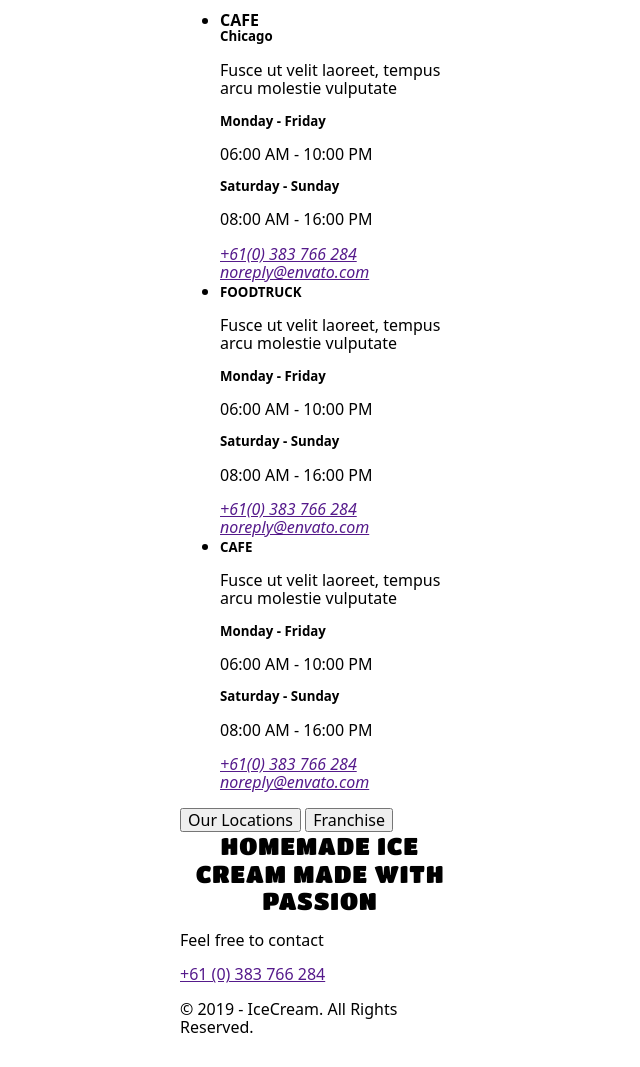
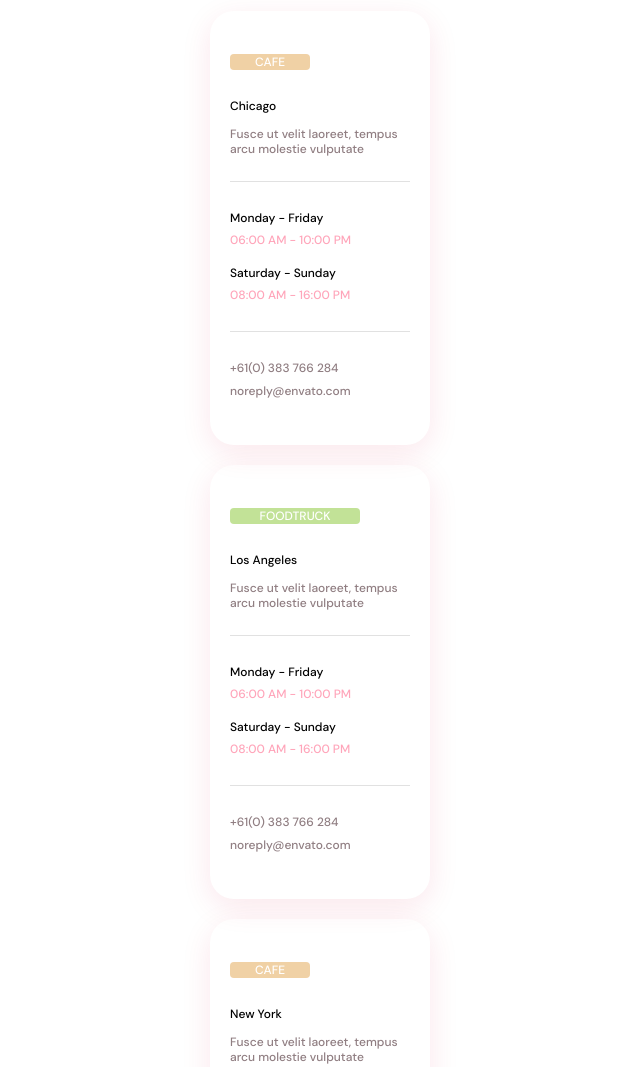
Before and after one commit to ialiev685/page_ice-cream, a plain HTML site: page index.html in a window 1280 px wide. Shown: the part 4780-5847 px from the top of the page, without its empty margins (320-960 px from the left). Drawn offline with nearby package versions, Linux system fonts and the light colour scheme.

Commit message:
завершена section-contacts

```diff
--- a/index.html
+++ b/index.html
@@ -244,70 +244,121 @@
           </div>
         </div>
       </section>
-      <section class="section-working-hours">
+      <section class="section-contacts">
         <div class="container">
-          <ul>
-            <li>
-              <h4>CAFE</h4>
-              <div>
-                <h5>Chicago</h5>
-                <p>Fusce ut velit laoreet, tempus arcu molestie vulputate</p>
+          <ul class="list section-contacts__list">
+            <li class="section-contacts__item">
+              <h4
+                class="section-contacts__establishment section-contacts__establishment--cafe"
+              >
+                CAFE
+              </h4>
+              <div class="section-contacts__place">
+                <h5 class="section-contacts__caption-city">Chicago</h5>
+                <p class="text text-second section-contacts__text">
+                  Fusce ut velit laoreet, tempus arcu molestie vulputate
+                </p>
               </div>
-              <div>
-                <div>
+              <div class="section-contacts__working-hours">
+                <div class="section-contacts__weekday">
                   <h5>Monday - Friday</h5>
-                  <p>06:00 AM - 10:00 PM</p>
+                  <p class="text section-contacts__opening-hours">
+                    06:00 AM - 10:00 PM
+                  </p>
                 </div>
                 <div>
                   <h5>Saturday - Sunday</h5>
-                  <p>08:00 AM - 16:00 PM</p>
+                  <p class="text section-contacts__opening-hours">
+                    08:00 AM - 16:00 PM
+                  </p>
                 </div>
               </div>
               <address>
-                <a href="">+61(0) 383 766 284 </a
-                ><a href="">noreply@envato.com</a>
+                <a
+                  class="link section-contacts__adress"
+                  href="tel:+61(0) 383 766 284 "
+                  >+61(0) 383 766 284 </a
+                ><a
+                  class="link section-contacts__adress"
+                  href="mailto:noreply@envato.com"
+                  >noreply@envato.com</a
+                >
               </address>
             </li>
-            <li>
-              <h4></h4>
-              <div>
-                <h5>FOODTRUCK</h5>
-                <p>Fusce ut velit laoreet, tempus arcu molestie vulputate</p>
+            <li class="section-contacts__item">
+              <h4
+                class="section-contacts__establishment section-contacts__establishment--foodtrack"
+              >
+                FOODTRUCK
+              </h4>
+              <div class="section-contacts__place">
+                <h5 class="section-contacts__caption-city">Los Angeles</h5>
+                <p class="text text-second section-contacts__text">
+                  Fusce ut velit laoreet, tempus arcu molestie vulputate
+                </p>
               </div>
-              <div>
-                <div>
+              <div class="section-contacts__working-hours">
+                <div class="section-contacts__weekday">
                   <h5>Monday - Friday</h5>
-                  <p>06:00 AM - 10:00 PM</p>
+                  <p class="text section-contacts__opening-hours">
+                    06:00 AM - 10:00 PM
+                  </p>
                 </div>
                 <div>
                   <h5>Saturday - Sunday</h5>
-                  <p>08:00 AM - 16:00 PM</p>
+                  <p class="text section-contacts__opening-hours">
+                    08:00 AM - 16:00 PM
+                  </p>
                 </div>
               </div>
               <address>
-                <a href="">+61(0) 383 766 284 </a
-                ><a href="">noreply@envato.com</a>
+                <a
+                  class="link section-contacts__adress"
+                  href="tel:+61(0) 383 766 284 "
+                  >+61(0) 383 766 284 </a
+                ><a
+                  class="link section-contacts__adress"
+                  href="mailto:noreply@envato.com"
+                  >noreply@envato.com</a
+                >
               </address>
             </li>
-            <li>
-              <h4></h4>
-              <div>
-                <h5>CAFE</h5>
-                <p>Fusce ut velit laoreet, tempus arcu molestie vulputate</p>
+            <li class="section-contacts__item">
+              <h4
+                class="section-contacts__establishment section-contacts__establishment--cafe"
+              >
+                CAFE
+              </h4>
+              <div class="section-contacts__place">
+                <h5 class="section-contacts__caption-city">New York</h5>
+                <p class="text text-second section-contacts__text">
+                  Fusce ut velit laoreet, tempus arcu molestie vulputate
+                </p>
               </div>
-              <div>
-                <div>
+              <div class="section-contacts__working-hours">
+                <div class="section-contacts__weekday">
                   <h5>Monday - Friday</h5>
-                  <p>06:00 AM - 10:00 PM</p>
+                  <p class="text section-contacts__opening-hours">
+                    06:00 AM - 10:00 PM
+                  </p>
                 </div>
                 <div>
                   <h5>Saturday - Sunday</h5>
-                  <p>08:00 AM - 16:00 PM</p>
+                  <p class="text section-contacts__opening-hours">
+                    08:00 AM - 16:00 PM
+                  </p>
                 </div>
               </div>
               <address>
-                <a href="">+61(0) 383 766 284 </a
-                ><a href="">noreply@envato.com</a>
+                <a
+                  class="link section-contacts__adress"
+                  href="tel:+61(0) 383 766 284 "
+                  >+61(0) 383 766 284 </a
+                ><a
+                  class="link section-contacts__adress"
+                  href="mailto:noreply@envato.com"
+                  >noreply@envato.com</a
+                >
               </address>
             </li>
           </ul>
--- a/sass/base/_common.scss
+++ b/sass/base/_common.scss
@@ -15,6 +15,14 @@ h3 {
   text-align: center;
   letter-spacing: 0.04em;
   text-transform: uppercase;
+}
+
+h4,
+h5 {
+  font-family: DM Sans;
+  font-weight: 500;
+  font-size: 12px;
+  line-height: 1.86;
 }
 
 // контейнер
--- /dev/null
+++ b/sass/components/_conacts.scss
@@ -0,0 +1,58 @@
+.section-contacts {
+  &__item {
+    box-shadow: 0px 8px 30px rgba(212, 20, 67, 0.1);
+    border-radius: 24px;
+  }
+  &__establishment {
+    display: flex;
+    align-items: center;
+    justify-content: center;
+
+    text-align: center;
+
+    border-radius: 4px;
+
+    color: var(--color-text-inverse);
+  }
+
+  &__establishment--cafe {
+    width: 80px;
+    height: 16px;
+
+    background-color: var(--color-bg-cafe);
+  }
+
+  &__establishment--foodtrack {
+    width: 130px;
+    height: 16px;
+
+    background-color: var(--color-bg-foodtrack);
+  }
+
+  &__text {
+    font-size: 12px;
+    line-height: 1.2;
+  }
+  &__adress,
+  &__opening-hours {
+    font-weight: 500;
+    font-size: 12px;
+    line-height: 1.86;
+  }
+
+  &__working-hours {
+    border-top: 1px solid var(--color-border-1);
+    border-bottom: 1px solid var(--color-border-1);
+  }
+
+  &__opening-hours {
+    color: var(--color-text-pink);
+  }
+  &__adress {
+    display: block;
+
+    font-style: normal;
+
+    color: var(--color-text-second);
+  }
+}
--- /dev/null
+++ b/sass/layout/_contacts_l.scss
@@ -0,0 +1,38 @@
+.section-contacts {
+  &__list {
+    display: flex;
+    flex-direction: column;
+    // flex-basis: calc(100%-60px);
+
+    padding: 0 30px;
+  }
+
+  &__item {
+    padding: 43px 20px;
+  }
+
+  &__item:not(:last-child) {
+    margin-bottom: 20px;
+  }
+  &__establishment {
+    margin-bottom: 25px;
+  }
+
+  &__place {
+    margin-bottom: 25px;
+  }
+
+  &__caption-city {
+    margin-bottom: 10px;
+  }
+
+  &__working-hours {
+    padding: 25px 0;
+
+    margin-bottom: 25px;
+  }
+
+  &__weekday {
+    margin-bottom: 10px;
+  }
+}
--- a/sass/main.scss
+++ b/sass/main.scss
@@ -12,3 +12,5 @@
 @import "layout/products_l";
 @import "components/how-made";
 @import "layout/how-made_l";
+@import "components/_conacts";
+@import "layout/contacts_l";
--- a/sass/utilities/_variables.scss
+++ b/sass/utilities/_variables.scss
@@ -10,6 +10,7 @@
   --color-accent: #d41443;
   --color-beige: #f0d1a5;
   --color-green: #c2e297;
+  --color-silver: #e1e1e1;
 
   --color-title-h1-h2: var(--color-accent);
   --color-title-second-h1-h2: var(--color-pink);
@@ -19,6 +20,7 @@
   --color-text-primary: var(--color-dark);
   --color-text-second: var(--color-gray);
   --color-text-accent: var(--color-accent);
+  --color-text-pink: var(--color-pink);
   --color-border-accent: var(--color-accent);
   --color-border: var(--color-pink-5);
   --color-bg-link-social-footer: var(--color-pink-3);
@@ -29,4 +31,7 @@
   --color-bg-card-1: var(--color-pink-4);
   --color-bg-card-2: var(--color-beige);
   --color-bg-card-3: var(--color-green);
+  --color-bg-cafe: var(--color-beige);
+  --color-bg-foodtrack: var(--color-green);
+  --color-border-1: var(--color-silver);
 }
```
Also changed, not shown: css/main.css, css/main.min.css, 2 other files.
